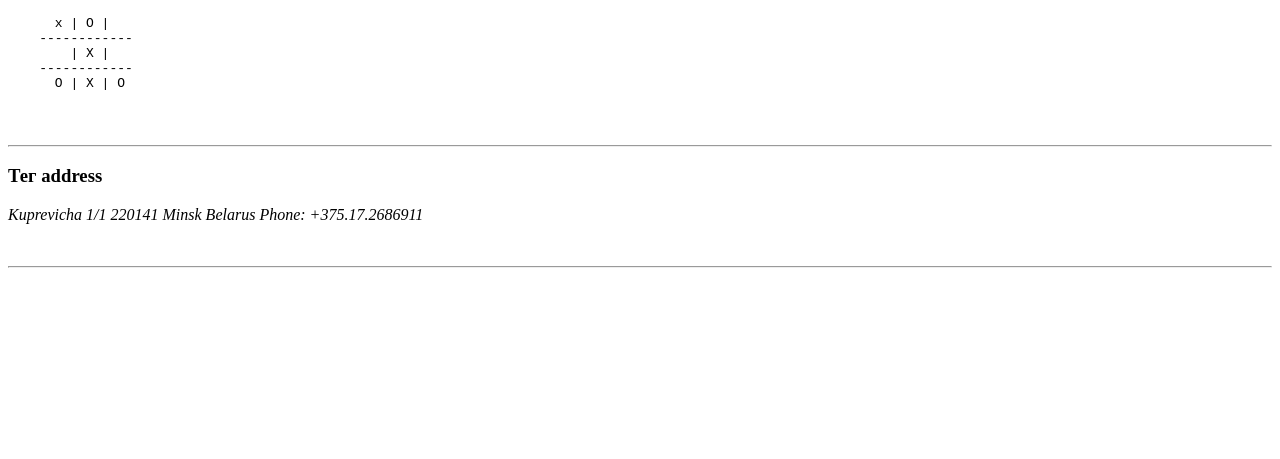
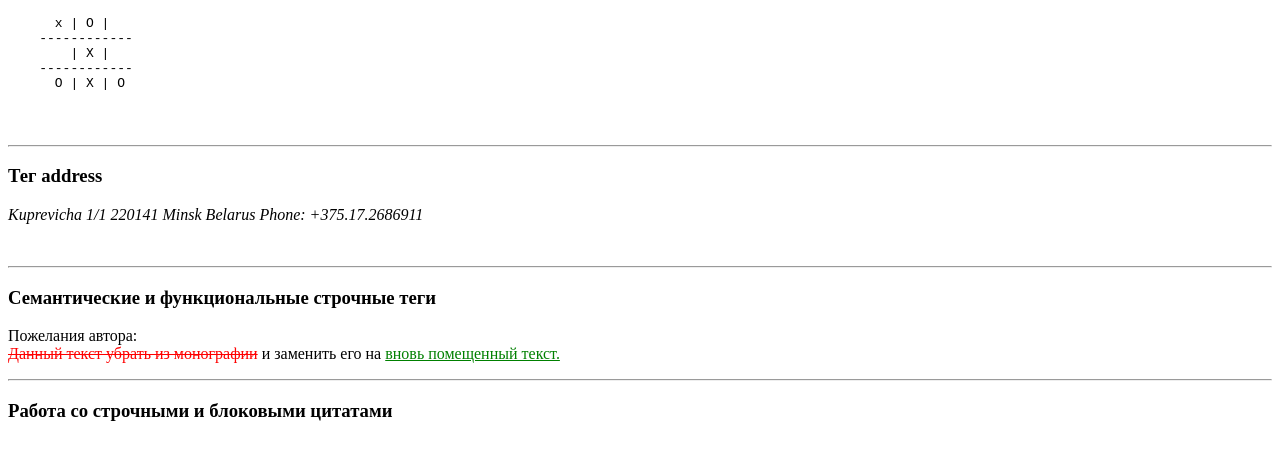
Before and after one commit to Eugene19911104/Yauhen, a plain HTML site: page Home/01_HTML/Add/izdevatelstvo.html in a window 1280 px wide. Shown: the part 105-564 px from the top of the page. Drawn offline with Linux system fonts and the light colour scheme.

Commit message:
continuis

```diff
--- a/Home/01_HTML/Add/izdevatelstvo.html
+++ b/Home/01_HTML/Add/izdevatelstvo.html
@@ -20,6 +20,12 @@
     <h3>Тег address</h3>
     <p> <address> Kuprevicha 1/1 220141 Minsk Belarus Phone: +375.17.2686911</address> </p>
 <br> <hr>
+<h3>Семантические и функциональные строчные теги</h3>
+<p>Пожелания автора:<br>
+   <span style="color:red"><del>Данный текст убрать из монографии</del></span> и заменить его на <span style="color:green"><ins>вновь помещенный текст.</ins></span>
+</p>
+<hr>
+<h3>Работа со строчными и блоковыми цитатами</h3>
 
 </body>
 </html>
```
